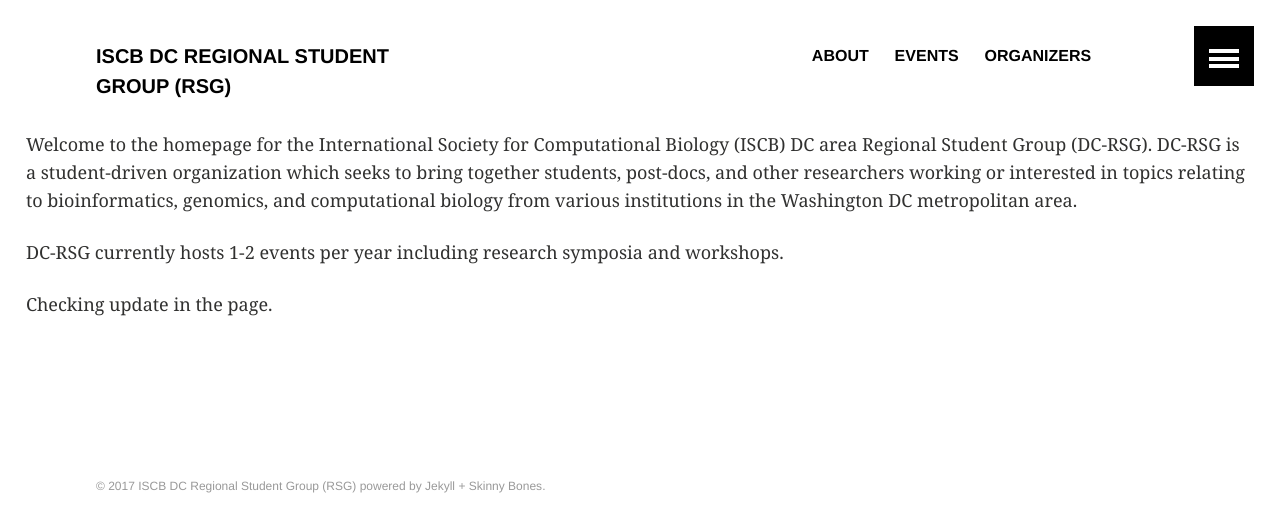
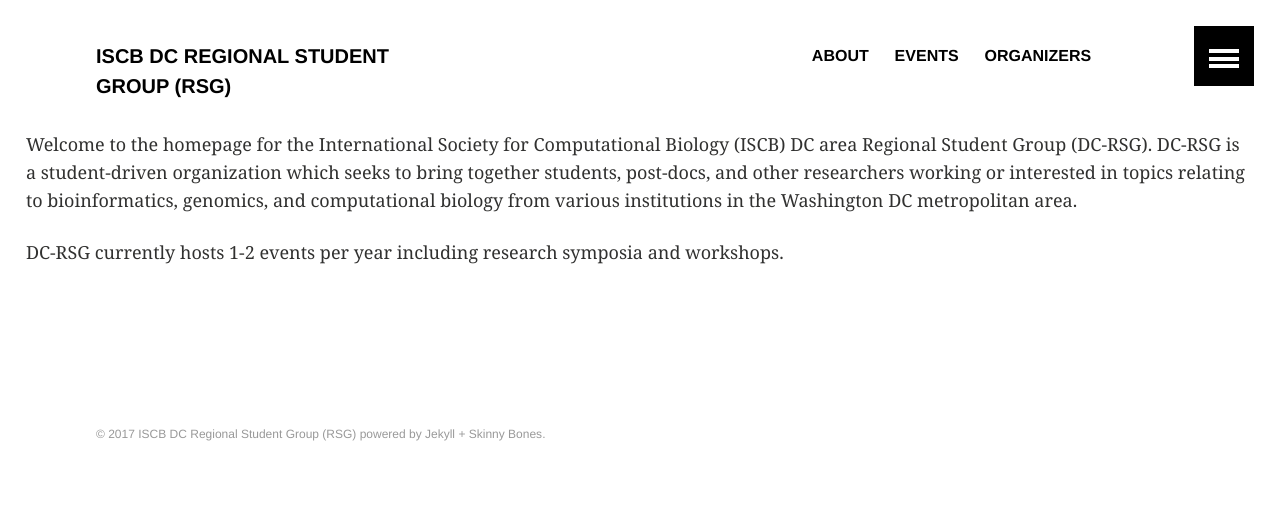
Before and after one commit to iscb-dc-rsg/iscb-dc-rsg.github.io, a Jekyll site: the page built from _pages/about.md, in a window 1280 px wide. Shown: the top 532 px of the page. Built offline with Jekyll 4.4.1, drawn with Linux system fonts in a browser that asks for light colours; our own code applies the rules of GitHub Pages for plain Markdown files.

Commit message:
Update about.md

```diff
--- a/_pages/about.md
+++ b/_pages/about.md
@@ -12,5 +12,3 @@
 
 DC-RSG currently hosts 1-2 events per year including research symposia and
 workshops.
-
-Checking update in the page.
```
